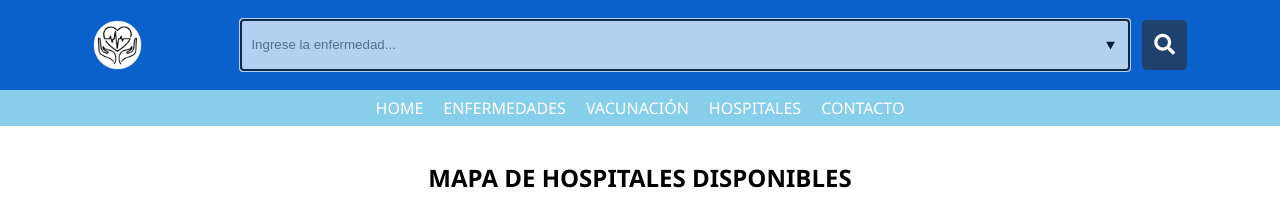
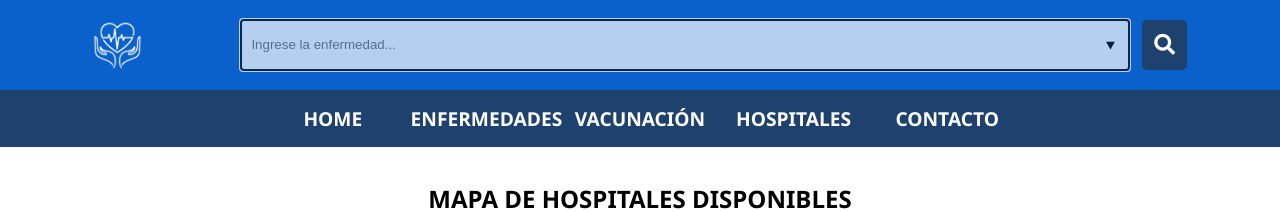
Before and after one commit to EPanigazzi/EDA-PW-01, a plain HTML site: page mapa.html in a window 1280 px wide. Shown: the top 211 px of the page. Drawn offline with Linux system fonts and the light colour scheme; grey boxes are pictures that could not be loaded; files whose address does not match are found by name.

Commit message:
pagina Mapa v2 cambios en iconos, barra de navegacion

```diff
--- a/css/mapa.css
+++ b/css/mapa.css
@@ -7,33 +7,6 @@
 main{
     width: 80%;
     margin: auto;
-}
-
-/*menu*/
-.menu{
-    background-color: skyblue;
-}
-.menu ul{
-    display: flex;
-    justify-content: center;
-}
-.menu li{
-    list-style: none;
-    padding: 7px 5px;
-}
-
-.menu a{
-    text-decoration: none;
-    box-sizing: border-box;
-    width: 20%;
-    margin: 5px;
-    text-transform: uppercase;
-    color: white;
-}
-
-.menu ul li a:hover{
-    background-color: white;
-    color: skyblue;
 }
 
 /*mapa*/
--- a/css/style.css
+++ b/css/style.css
@@ -37,6 +37,36 @@ body{
     border: none;
     border-radius: 10%;
     color: white;
+}
+
+/* nav-bar */
+.nav-bar ul{
+    display: flex;
+    justify-content: center;
+    background: #1e416d;
+    flex-wrap: wrap;
+}
+.nav-bar ul li{
+    list-style: none;
+    text-transform: uppercase;
+    width: 12%;
+    padding: 15px 0px;
+    box-sizing: border-box;
+    text-align: center;
+}
+.nav-bar ul li a{
+    text-decoration: none;
+    font-weight: 600;
+    font-size: 1.2em;
+    color: white;
+
+}
+.nav-bar ul li:hover{
+    font-weight: 700;
+    border-bottom: 6px solid white;
+}
+.nav-bar ul li a:hover{
+    color: rgb(207, 204, 204);
 }
 
 /* footer */
--- a/mapa.html
+++ b/mapa.html
@@ -10,11 +10,21 @@
     href="https://use.fontawesome.com/releases/v5.8.1/css/all.css"
     integrity="sha384-50oBUHEmvpQ+1lW4y57PTFmhCaXp0ML5d60M1M7uH2+nqUivzIebhndOJK28anvf"
     crossorigin="anonymous">
+    <link
+            rel="icon"
+            href="img/logo-favicon.png"
+            type="image/png"
+            sizes="16x16"
+        />
 </head>
 <body>
     <header class="header-content">
         <section>
-            <img src="./img/logo-favicon.png" alt="logo-web" class="header-img" />
+            <img
+                    src="./img/logo-blanco.png"
+                    alt="logo-web"
+                    class="header-img"
+                />
             <input
                 list="search"
                 placeholder="Ingrese la enfermedad..."
@@ -33,14 +43,15 @@
             <button type="submit"><i class="fas fa-search"></i></button>
         </section>
     </header>
-    <nav class="menu">
+    <nav class="nav-bar">
         <ul>
-            <li><a href="index.html">home</a></li>
-            <li><a href="listado-enfermedades.html">enfermedades</a></li>
-            <li><a href="https://www.argentina.gob.ar/salud/vacunas" target="_blank">vacunaci&oacute;n</a></li>
-            <li><a href="mapa.html">hospitales</a></li>
-            <li><a href="contacto.html">contacto</a></li>
+            <li><a href="/index.html">HOME</a></li>
+            <li><a href="/listado-enfermedades.html">ENFERMEDADES</a></li>
+            <li><a href="#">VACUNACI&oacute;N</a></li>
+            <li><a href="/mapa.html">HOSPITALES</a></li>
+            <li><a href="/contacto.html">CONTACTO</a></li>
         </ul>
+    </nav>
     </nav>
     <main>
         <section>
```
